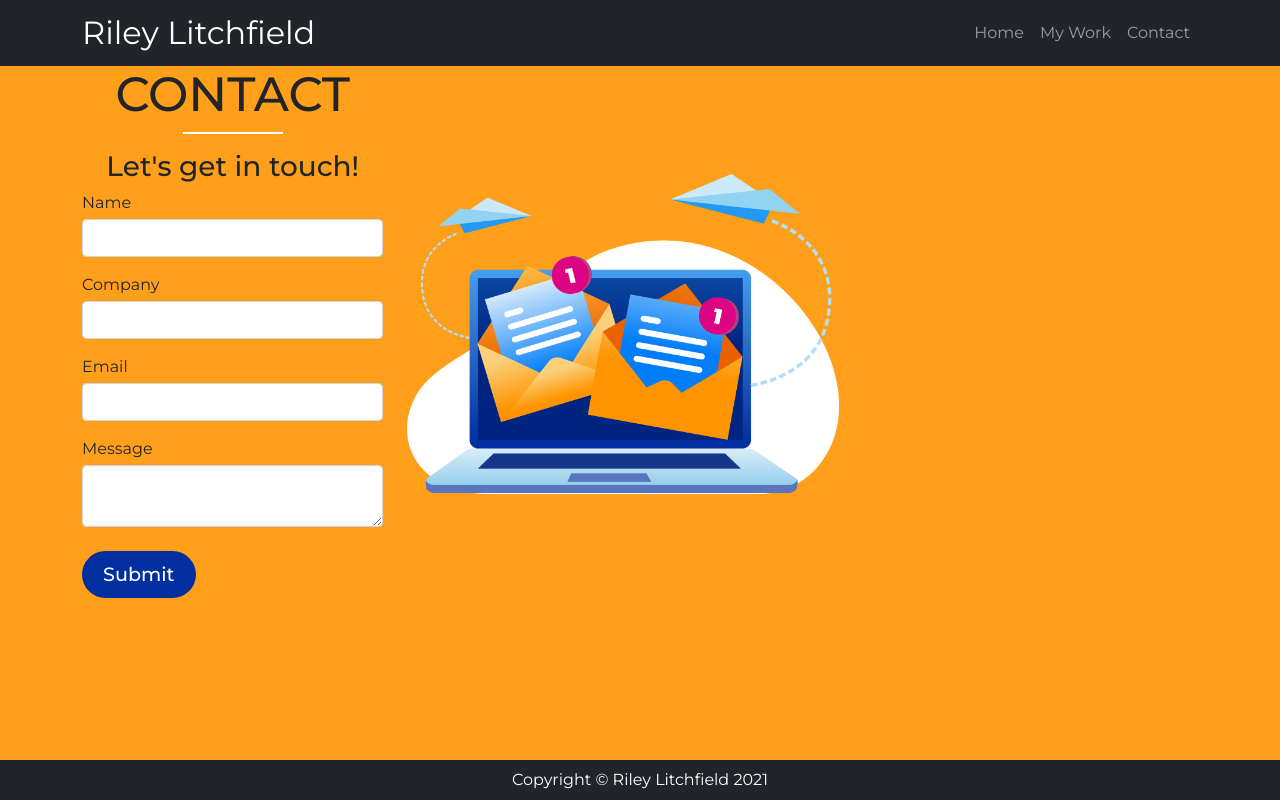
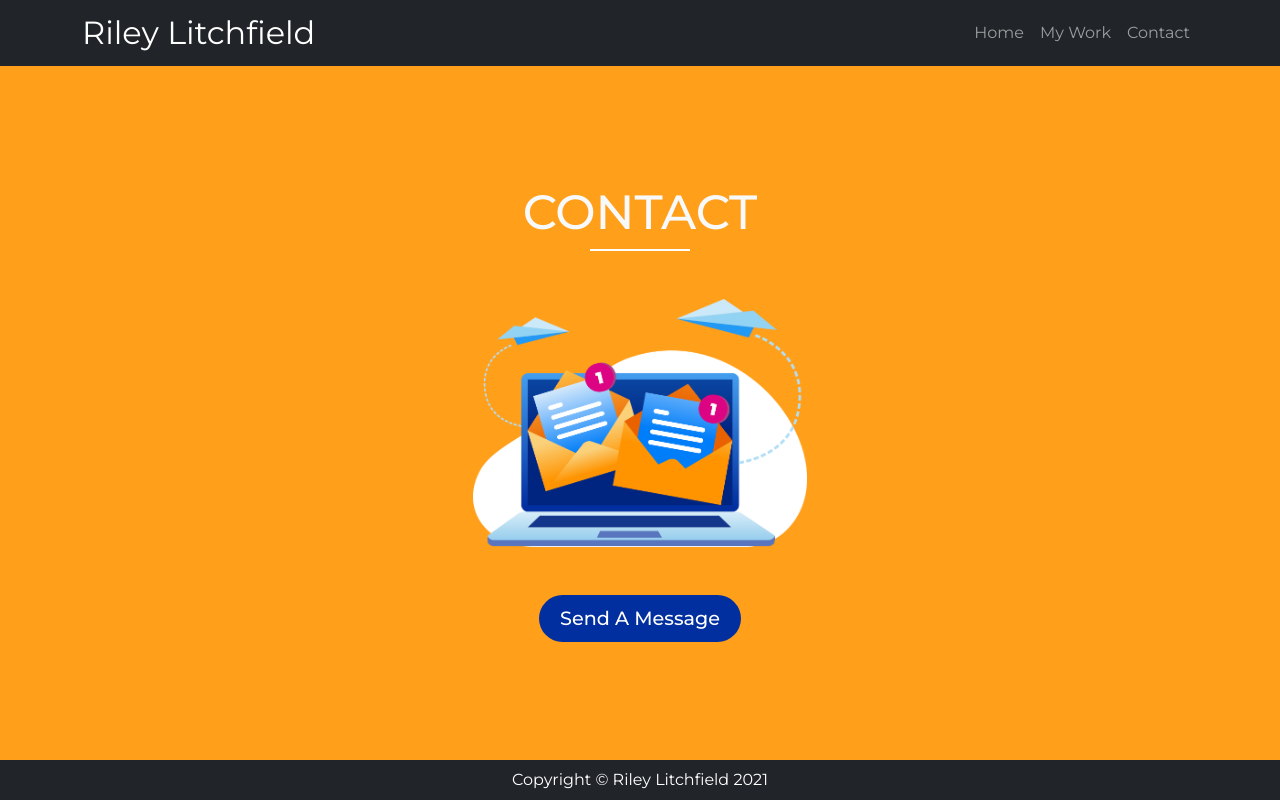
Before and after one commit to karateking007/riley-portfolio, a React (Create React App) app: page /contact in a window 1280 px wide. Built offline with nearby package versions, Linux system fonts and the light colour scheme.

Commit message:
Updated nav, footer, home, work, contact and app.cc

```diff
--- a/src/App.css
+++ b/src/App.css
@@ -20,6 +20,10 @@ body {
 
 body {
   background: var(--orange);
+}
+
+section {
+  min-height: calc(100vh - 106px);
 }
 
 h2 {
@@ -71,6 +75,20 @@ a {
 
 .btn-black:hover {
   background: var(--green);
+  color: var(--white);
+}
+
+.btn-green {
+  background: var(--green);
+  color: var(--white);
+  font-weight: 500;
+  border-radius: 180px;
+  padding: 8px 20px;
+  font-size: 1.2rem;
+}
+
+.btn-green:hover {
+  background: var(--black);
   color: var(--white);
 }
 
@@ -199,7 +217,23 @@ a {
 	display: block;
 }
 
+/* Contact */
+.mail-graphic {
+  width: 30%;
+}
+
 /* Media Queries */
+@media (min-height: 800px) and (max-width: 768px) {
+  #home-graphic {
+    margin-top: 4rem !important;
+  }
+}
+
+@media (max-width: 768px) {
+section {
+  min-height: calc(100vh - 95px);
+}
+}
 
 @media (min-width: 768px) {
   #home-graphic {
@@ -209,6 +243,12 @@ a {
     justify-content: center;
   }
 }
+
+@media (max-width: 992px) {
+  .mail-graphic {
+    width: 80%;
+  }
+  }
 
 @media (min-width: 992px) {
   #home-graphic {
@@ -223,6 +263,12 @@ a {
   .row {
     width: 70%;
   }
+  #lg-heading {
+    font-size: 7rem;
+  }
+  #lg-sub-heading {
+    font-size: 1.8rem;
+  }
 }
 
 @media (min-width: 1400px) {
--- a/src/components/Contact.jsx
+++ b/src/components/Contact.jsx
@@ -3,14 +3,28 @@ import mail from '../img/mail.png';
 
 function Contact() {
     return (
-        <div className="contact">
-            <div id="contact-container" className="container">
-                <div className="row align-items-center d-flex h-100">
-
-                    <div className="col-lg-5">
-                        <h2 className="secondary-headline text-center text-uppercase">Contact</h2>
-                        <div className="line mb-3"></div>
-                        <h3 className="sub-text text-center">Let's get in touch!</h3>
+        <section className="d-flex align-items-center p-0 p-md-5 py-5">
+            <div className="container d-flex flex-column align-items-center">
+                <div>
+                    <h2 className="text-center text-light text-uppercase">Contact</h2>
+                    <div className="line mb-4"></div>
+                </div>
+                <img
+                    className="mail-graphic mt-4"
+                    src={mail}
+                    alt=""
+                />
+                <button className="btn btn-blue mt-5" data-bs-toggle="modal" data-bs-target="#message">Send A Message</button>
+            </div>
+            {/* Modal */}
+            <div class="modal fade bg-dark" id="message" tabindex="-1" aria-labelledby="messageLabel" aria-hidden="true">
+                <div class="modal-dialog">
+                    <div class="modal-content">
+                        <div class="modal-header">
+                            <h5 class="modal-title" id="messageLabel">Send A Message</h5>
+                            <button type="button" class="btn-close" data-bs-dismiss="modal" aria-label="Close"></button>
+                        </div>
+                        <div class="modal-body">
                             <form name="contact" method="POST" data-netlify="true">
                                 <div className="form-group">
                                     <label className="form-label mb-1">Name</label>
@@ -27,24 +41,15 @@ function Contact() {
                                 <div className="form-group">
                                     <label className="form-label mb-1">Message</label><textarea className="form-control shadow-none d-block mb-3" name="message"></textarea>
                                 </div>
-
-                            <button id="contact-button" className="btn btn-blue mt-2" type="submit">Submit</button>
-
                             </form>
-
-
                         </div>
-                    <div id="contact-right" className="col-lg-7 align-self-center justify-content-center">
-                        <img
-                            className="mail-graphic img-fluid mt-1"
-                            src={mail}
-                            alt=""
-                        />
-                    </div>
-
+                        <div class="modal-footer">
+                            <button type="button" class="btn btn-green mx-auto" id="contact-button">Submit</button>
                         </div>
                     </div>
-        </div >
+                </div>
+            </div>
+        </section>
     );
 }
 
--- a/src/components/Home.jsx
+++ b/src/components/Home.jsx
@@ -3,15 +3,15 @@ import graphic from '../img/graphic.png';
 
 function Home() {
     return (
-        <section className="text-light p-sm-5 p-5 text-center text-lg-start">
+        <section className="d-flex align-items-center text-light text-center text-lg-start">
             <div className="container">
-                <div className="d-lg-flex align-items-center justify-content-between">
-                    <div>
-                        <h1 className="display-1 fw-bold">Hi,<br />I'm Riley</h1>
-                        <p className="lead my-4 fw-bold">A web developer.</p>
+                <div className="d-lg-flex align-items-center justify-content-between my-4 my-md-0">
+                    <div className="mb-3 mb-md-4 mb-lg-0">
+                        <h1 className="display-1 fw-bold" id="lg-heading">Hi,<br />I'm Riley</h1>
+                        <p className="lead my-4 fw-bold" id="lg-sub-heading">A web developer.</p>
                         <button className="btn btn-blue">View My Work</button>
                     </div>
-                    <img className="img-fluid w-100 my-5 my-lg-0 mx-auto mx-lg-0 px-2" id="home-graphic" src={graphic} alt="Man using computer." />
+                    <img className="img-fluid w-100 mt-4 mt-lg-0 mx-auto mx-lg-0 px-2" id="home-graphic" src={graphic} alt="Man using computer." />
                 </div>
             </div>
         </section>
```
Also changed, not shown: src/components/Footer.jsx (+0 -7 lines). Lines whose indentation alone changed are shown as unchanged.
